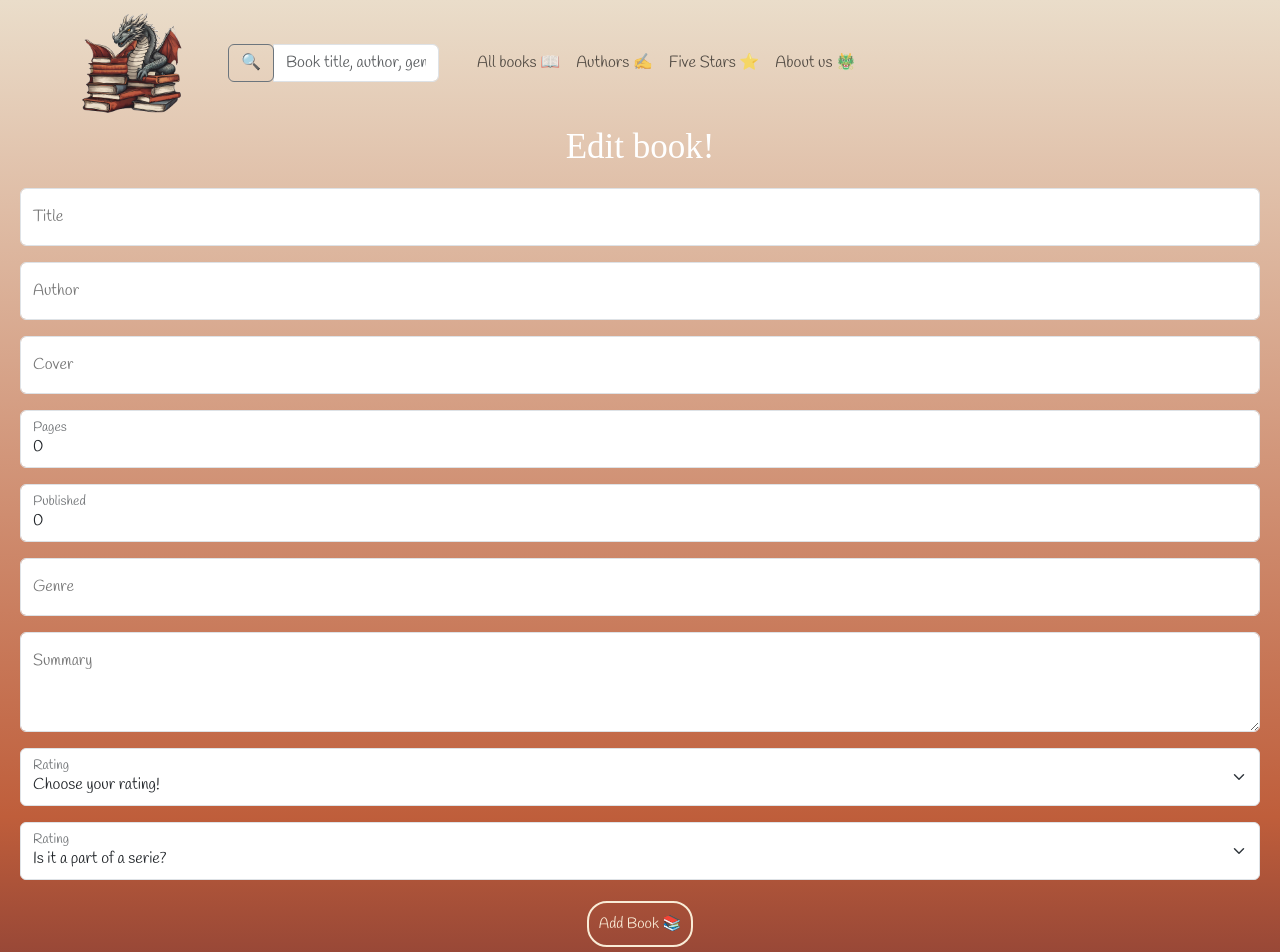
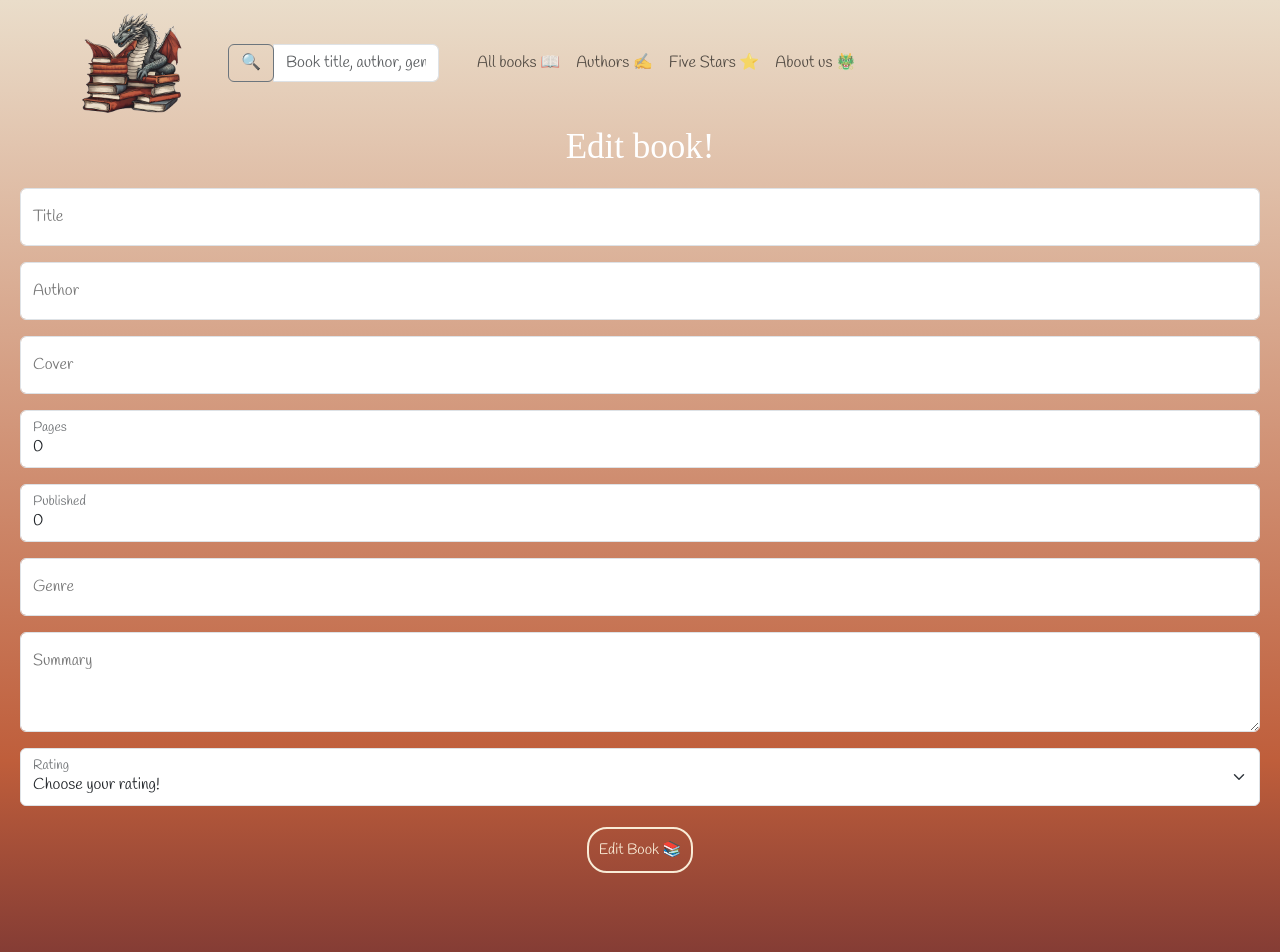
Before and after one commit to Gemma-Fernandez/client-bookdragons-booshelves, a React (Vite) app: page /books/1/editBook in a window 1280 px wide. Shown: the top 952 px of the page. Built offline with nearby package versions, Linux system fonts and the light colour scheme; no server answers; a web font is replaced by a local one.

Commit message:
serie quitada

```diff
--- a/src/pages/AddBook.jsx
+++ b/src/pages/AddBook.jsx
@@ -51,7 +51,6 @@ function AddBook() {
       published: Number(published),
       genre,
       rating: Number(rating),
-      isASerie,
     };
 
     const newAuthor ={
--- a/src/pages/EditForm.jsx
+++ b/src/pages/EditForm.jsx
@@ -54,7 +54,6 @@ function EditForm() {
       published: Number(published),
       genre,
       rating,
-      isASerie,
     };
 
     try{
@@ -153,20 +152,8 @@ function EditForm() {
         </Form.Select>
       </FloatingLabel>
 
-      <FloatingLabel controlId="floatingSelect" label="Rating" className="mb-3">
-        <Form.Select
-        placeholder="No"
-        type="text"
-        value={isASerie}
-        onChange={(event) => setIsASerie(event.target.value)}
-        aria-label="Floating label select example">
-          <option>Is it a part of a serie?</option>
-          <option value="Yes">Yes!</option>
-          <option value="No">No</option>
-        </Form.Select>
-      </FloatingLabel>
 
-      <button className='btn-authorD' onClick={handleSubmit} type="submit">Add Book 📚</button>
+      <button className='btn-authorD' onClick={handleSubmit} type="submit">Edit Book 📚</button>
     </form>
   </div>
   )
```
